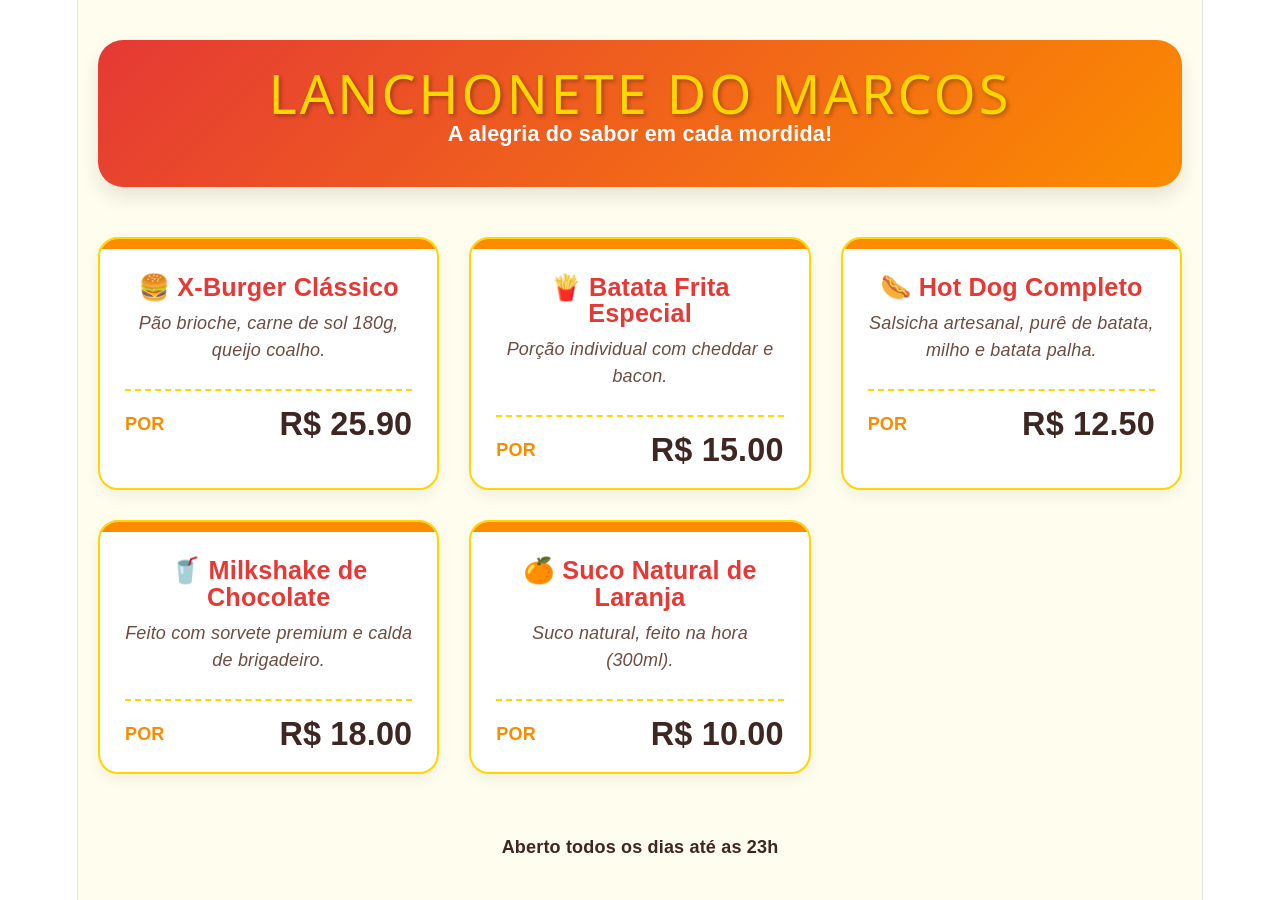
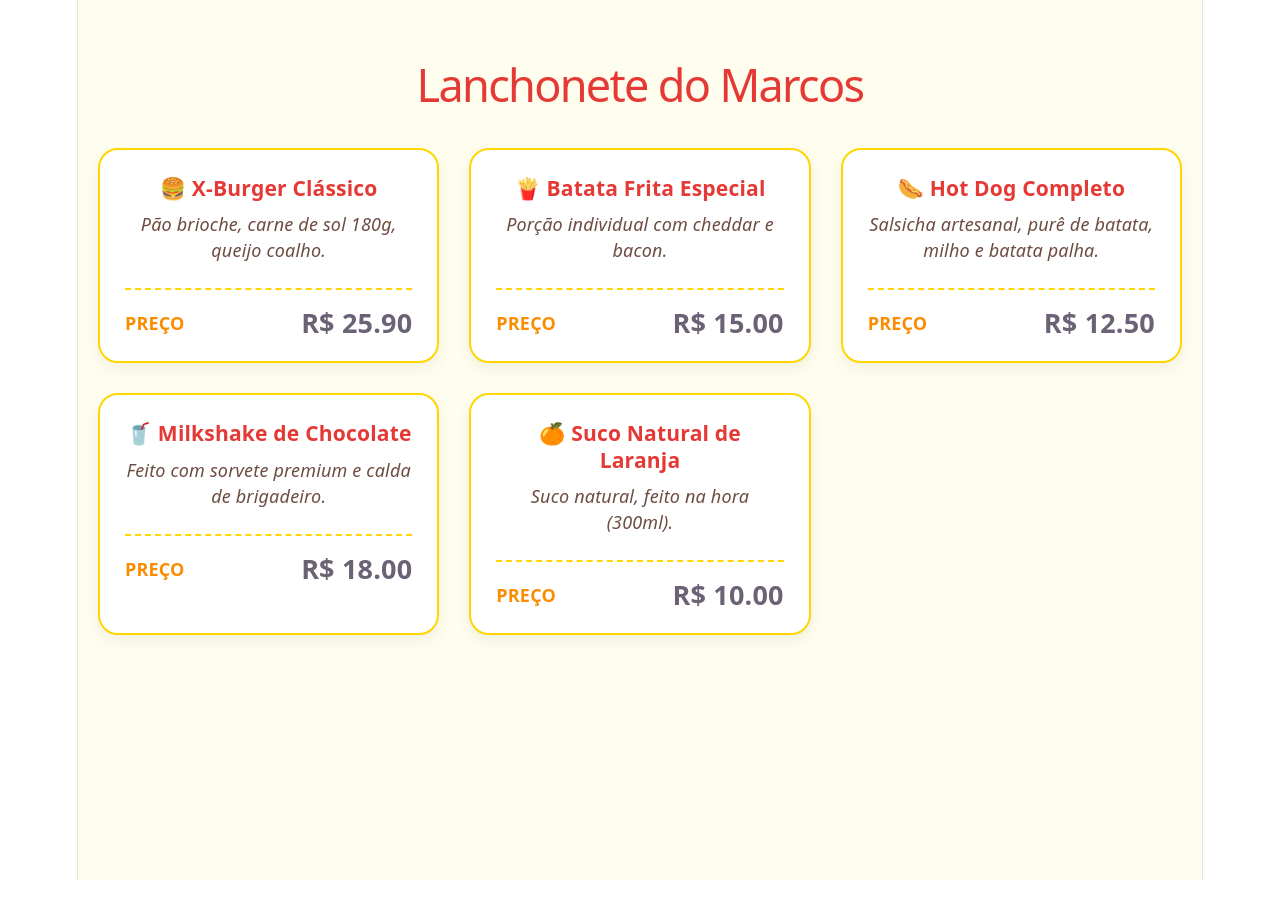
Before and after one commit to Marcospy/PROJETO-REACT-LANCHONETE, a React (Vite) app: page / in a window 1280 px wide. Built offline with nearby package versions, Linux system fonts and the light colour scheme.

Commit message:
Passo 2: Componentização do ItemCardapio

```diff
--- a/src/App.jsx
+++ b/src/App.jsx
@@ -1,7 +1,8 @@
 import React from 'react'
+import ItemCardapio from './ItemCardapio' // Importando o componente que você criou
 
 function App() {
-  const itensCardapio = [
+  const itens = [
     { id: 1, nome: "🍔 X-Burger Clássico", preco: 25.90, descricao: "Pão brioche, carne de sol 180g, queijo coalho." },
     { id: 2, nome: "🍟 Batata Frita Especial", preco: 15.00, descricao: "Porção individual com cheddar e bacon." },
     { id: 3, nome: "🌭 Hot Dog Completo", preco: 12.50, descricao: "Salsicha artesanal, purê de batata, milho e batata palha." },
@@ -9,137 +10,38 @@ function App() {
     { id: 5, nome: "🍊 Suco Natural de Laranja", preco: 10.00, descricao: "Suco natural, feito na hora (300ml)." }
   ];
 
-  const cores = {
-    vermelhoVibrante: "#E53935", // Um vermelho mais aberto e alegre
-    laranjaDestaque: "#FB8C00", // Laranja vibrante
-    amareloOuro: "#FFD600", // Amarelo sol
-    fundoAlegre: "#FFFDED", // Creme ainda mais clarinho
-    branco: "#FFFFFF",
-    texto: "#3E2723" // Marrom café profundo
-  };
+  return (
+    <div style={{ backgroundColor: '#FFFDED', minHeight: '100vh', padding: '40px 20px' }}>
 
-  return (
-    <>
-      {/* MÁGICA AQUI: Inserindo CSS Global diretamente no React
-         para podermos usar o :hover e a classe .item-cardapio
-      */}
-      <style>
-        {`
-          .item-cardapio {
-            transition: transform 0.3s ease, box-shadow 0.3s ease; /* Animação suave */
-            cursor: pointer;
-          }
+      {/* CSS do efeito zoom (mantemos aqui no App ou index.css) */}
+      <style>{`
+        .item-cardapio { transition: transform 0.3s ease; cursor: pointer; }
+        .item-cardapio:hover { transform: scale(1.05); }
+      `}</style>
 
-          .item-cardapio:hover {
-            transform: scale(1.10) translateZ(10px); /* Amplia 5% e "vem para frente" */
-            box-shadow: 0 15px 30px rgba(229, 57, 53, 0.2) !important; /* Sombra vermelha suave no hover */
-            border-color: ${cores.vermelhoVibrante} !important; /* Borda muda para vermelho */
-          }
-        `}
-      </style>
+      <header style={{ textAlign: 'center', marginBottom: '50px' }}>
+        <h1 style={{ color: '#E53935', fontSize: '2.5rem' }}>Lanchonete do Marcos</h1>
+      </header>
 
-      <div style={{
-        backgroundColor: cores.fundoAlegre,
-        minHeight: '100vh',
-        padding: '40px 20px',
-        fontFamily: "'Poppins', sans-serif, 'Arial'",
-        color: cores.texto
-      }}>
-
-        {/* Cabeçalho */}
-        <div style={{
-          textAlign: 'center',
-          marginBottom: '50px',
-          background: `linear-gradient(135deg, ${cores.vermelhoVibrante} 0%, ${cores.laranjaDestaque} 100%)`, // Gradiente alegre
-          padding: '40px',
-          borderRadius: '25px',
-          boxShadow: '0 10px 20px rgba(0,0,0,0.1)'
-        }}>
-          <h1 style={{
-            color: cores.amareloOuro,
-            fontSize: '3rem',
-            margin: 0,
-            textTransform: 'uppercase',
-            letterSpacing: '3px',
-            textShadow: '2px 2px 4px rgba(0,0,0,0.3)'
-          }}>
-            Lanchonete do Marcos
-          </h1>
-          <p style={{ color: 'white', marginTop: '15px', fontWeight: 'bold', fontSize: '1.2rem' }}>
-            A alegria do sabor em cada mordida!
-          </p>
-        </div>
-
-        {/* Grid de Itens */}
       <div style={{
         display: 'grid',
         gridTemplateColumns: 'repeat(auto-fill, minmax(300px, 1fr))',
         gap: '30px',
         maxWidth: '1200px',
-          margin: '0 auto',
-          perspective: '1000px' // Necessário para o efeito 3D (translateZ)
+        margin: '0 auto'
       }}>
-          {itensCardapio.map((item) => (
-            <div key={item.id}
-              className="item-cardapio" // <-- IMPORTANTE: Aplicando a classe CSS que definimos acima
-              style={{
-                backgroundColor: cores.branco,
-                borderRadius: '20px',
-                overflow: 'hidden',
-                boxShadow: '0 6px 15px rgba(0,0,0,0.06)',
-                border: `2px solid ${cores.amareloOuro}`,
-                position: 'relative' // Para a faixa laranja
-              }}>
-
-              {/* Detalhe visual */}
-              <div style={{ backgroundColor: cores.laranjaDestaque, height: '10px' }}></div>
-
-              <div style={{ padding: '25px' }}>
-                <h3 style={{
-                  margin: '0 0 10px 0',
-                  fontSize: '1.4rem',
-                  color: cores.vermelhoVibrante,
-                  fontWeight: '800'
-                }}>
-                  {item.nome}
-                </h3>
-
-                <p style={{
-                  margin: '0 0 25px 0',
-                  color: '#6D4C41',
-                  fontSize: '1rem',
-                  lineHeight: '1.5',
-                  fontStyle: 'italic'
-                }}>
-                  {item.descricao}
-                </p>
-
-                <div style={{
-                  display: 'flex',
-                  justifyContent: 'space-between',
-                  alignItems: 'center',
-                  borderTop: `2px dashed ${cores.amareloOuro}`,
-                  paddingTop: '20px'
-                }}>
-                  <span style={{ fontSize: '1rem', fontWeight: 'bold', color: cores.laranjaDestaque, textTransform: 'uppercase' }}>Por</span>
-                  <span style={{
-                    color: cores.texto,
-                    fontWeight: '900',
-                    fontSize: '1.8rem'
-                  }}>
-                    R$ {item.preco.toFixed(2)}
-                  </span>
-                </div>
-              </div>
-            </div>
+        {/* Usando o componente dentro do MAP */}
+        {itens.map((lanche) => (
+          <ItemCardapio
+            key={lanche.id}
+            nome={lanche.nome}
+            preco={lanche.preco}
+            descricao={lanche.descricao}
+          />
         ))}
       </div>
 
-        <footer style={{ textAlign: 'center', marginTop: '60px', color: cores.texto, fontWeight: 'bold' }}>
-          <p>Aberto todos os dias até as 23h</p>
-        </footer>
     </div>
-    </>
   )
 }
 
--- /dev/null
+++ b/src/ItemCardapio.jsx
@@ -0,0 +1,38 @@
+import React from 'react'
+
+// O componente recebe "props" (nome, preco, descricao)
+function ItemCardapio({ nome, preco, descricao }) {
+  return (
+    <div className="item-cardapio" style={{
+      backgroundColor: '#FFFFFF',
+      borderRadius: '20px',
+      overflow: 'hidden',
+      boxShadow: '0 6px 15px rgba(0,0,0,0.06)',
+      border: '2px solid #FFD600',
+      padding: '25px'
+    }}>
+      <h3 style={{ margin: '0 0 10px 0', color: '#E53935' }}>
+        {nome}
+      </h3>
+
+      <p style={{ margin: '0 0 25px 0', color: '#6D4C41', fontStyle: 'italic' }}>
+        {descricao}
+      </p>
+
+      <div style={{
+        display: 'flex',
+        justifyContent: 'space-between',
+        alignItems: 'center',
+        borderTop: '2px dashed #FFD600',
+        paddingTop: '20px'
+      }}>
+        <span style={{ fontWeight: 'bold', color: '#FB8C00' }}>PREÇO</span>
+        <span style={{ fontWeight: '900', fontSize: '1.5rem' }}>
+          R$ {preco.toFixed(2)}
+        </span>
+      </div>
+    </div>
+  );
+}
+
+export default ItemCardapio;
```
Also changed, not shown: 1 other file (tests, documents, lock files or other folders). Lines whose indentation alone changed are shown as unchanged.
